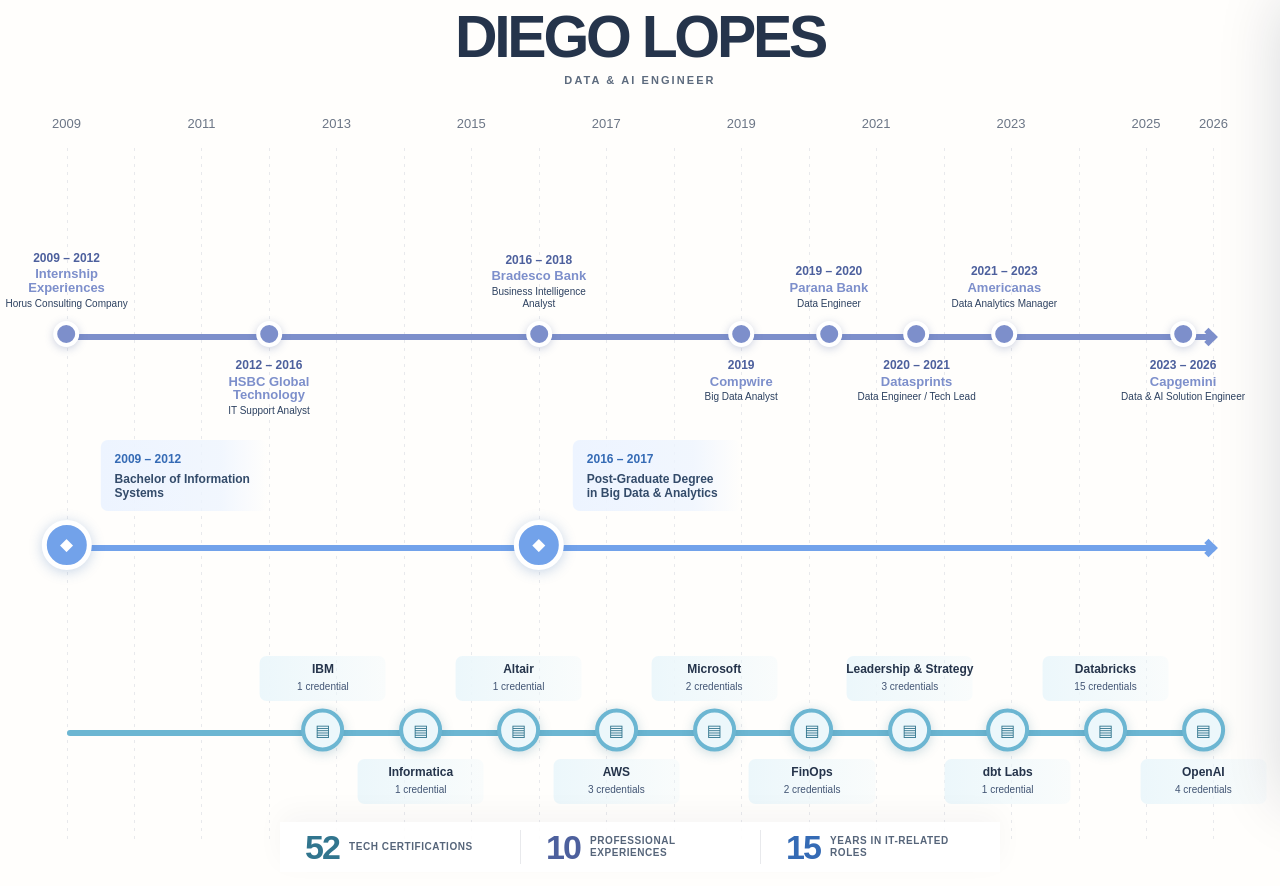
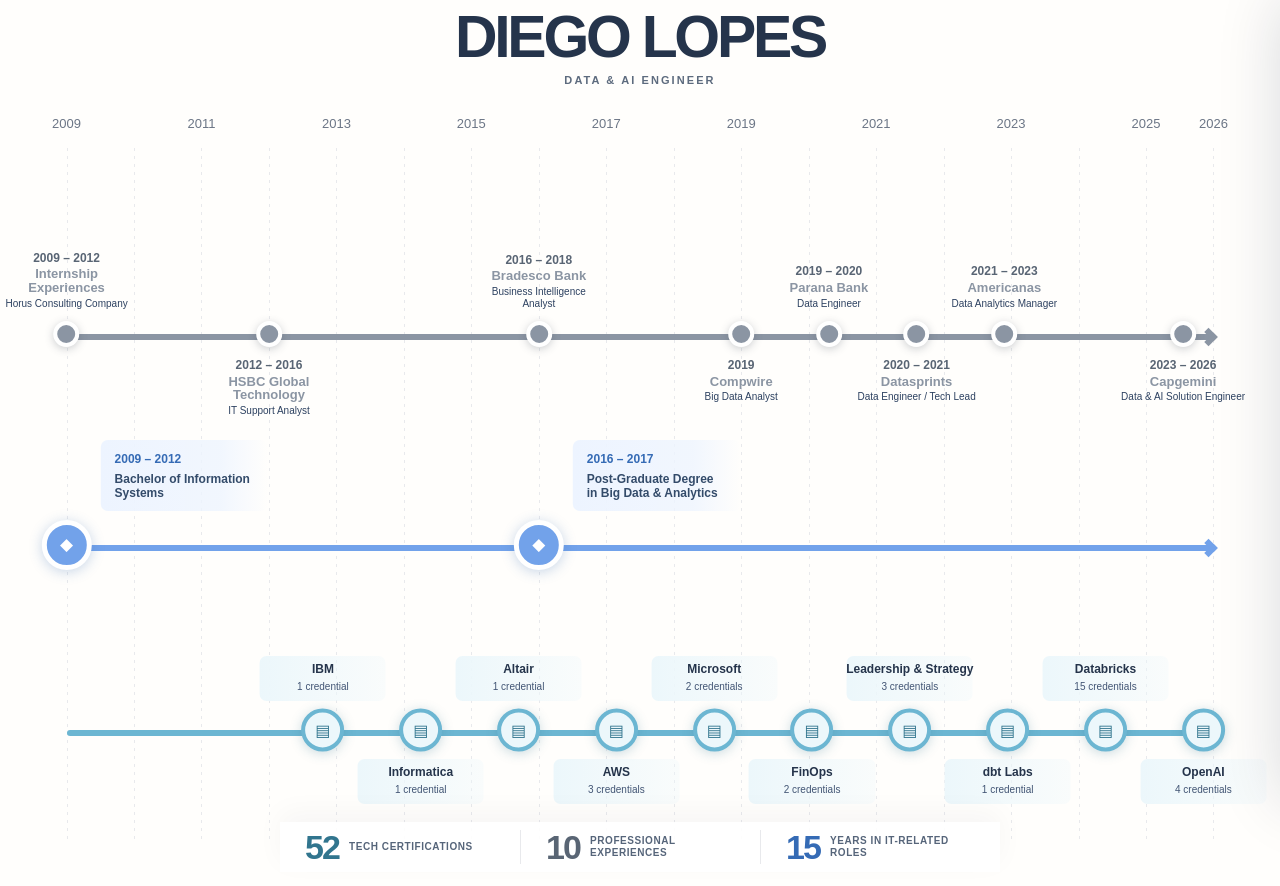
Before and after one commit to lopesdiego12/diego-lopes-career-map, a Next.js app: page / in a window 1280 px wide. Built offline with nearby package versions, Linux system fonts and the light colour scheme.

Commit message:
Change experience route to slate gray

```diff
--- a/app/globals.css
+++ b/app/globals.css
@@ -1,6 +1,6 @@
 @import 'tailwindcss';
 
-:root{--navy:#25344b;--experience-blue:#7d8fcb;--experience-ink:#4d609d;--education-blue:#72a2ea;--education-ink:#356bb5;--education-soft:#edf4ff;--credential-blue:#6cb6d2;--credential-ink:#31758e;--credential-soft:#ecf7fb;--grid:#e8e9ec;--muted:#697587}
+:root{--navy:#25344b;--experience-blue:#8b95a3;--experience-ink:#596574;--education-blue:#72a2ea;--education-ink:#356bb5;--education-soft:#edf4ff;--credential-blue:#6cb6d2;--credential-ink:#31758e;--credential-soft:#ecf7fb;--grid:#e8e9ec;--muted:#697587}
 *{box-sizing:border-box}
 html,body{margin:0;min-height:100%;background:#fffefc;color:var(--navy);font-family:Arial,Helvetica,sans-serif}
 button{font:inherit}
@@ -22,7 +22,7 @@
 .route-line:after{content:'';position:absolute;right:-2px;top:50%;width:13px;height:13px;border-right:6px solid currentColor;border-top:6px solid currentColor;transform:translateY(-50%) rotate(45deg)}
 .experience-stop,.education-stop,.provider-stop{position:absolute;top:84px;transform:translate(-50%,-50%);z-index:2}
 .experience-stop{width:clamp(118px,9.5vw,160px);text-align:center}
-.experience-stop .station{position:absolute;left:50%;top:50%;width:26px;height:26px;border-radius:50%;background:var(--experience-blue);border:4px solid #fff;box-shadow:0 2px 9px rgba(77,96,157,.28);transform:translate(-50%,-50%)}
+.experience-stop .station{position:absolute;left:50%;top:50%;width:26px;height:26px;border-radius:50%;background:var(--experience-blue);border:4px solid #fff;box-shadow:0 2px 9px rgba(56,68,82,.25);transform:translate(-50%,-50%)}
 .experience-stop div{position:absolute;left:50%;width:clamp(118px,9.8vw,165px);display:flex;flex-direction:column;align-items:center;transform:translateX(-50%)}
 .experience-stop:nth-of-type(odd) div{bottom:25px}
 .experience-stop:nth-of-type(even) div{top:25px}
```
